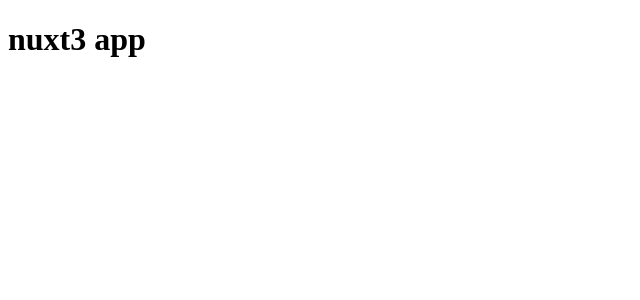
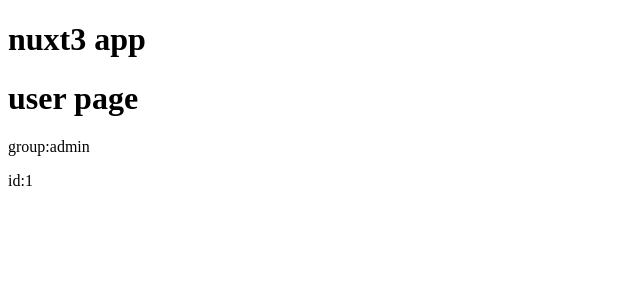
Before and after one commit to Chazz-John/nuxt3-app, a Nuxt app: page /user-admin/1 in a window 1280 px wide. Before the commit this address had no page. Shown: the top 300 px of the page, without its empty margins (0-640 px from the left). Built offline with nearby package versions, Linux system fonts and the light colour scheme.

Commit message:
路由,动态路由,嵌套路由

```diff
--- a/pages/index.vue
+++ b/pages/index.vue
@@ -1,6 +1,15 @@
 <template>
   <div>
     <h3>index page</h3>
+    <!--普通路由-->
     <NuxtLink to="/detail">Detail Page</NuxtLink>
+    <br/>
+    <!--动态路由-->
+    <NuxtLink to="/user-admin/1">user page</NuxtLink>
+    <br/>
+    <!--嵌套路由-->
+    <NuxtLink to="/parent/child">parent page</NuxtLink>
   </div>
 </template>
+<script setup>
+</script>
--- /dev/null
+++ b/pages/parent.vue
@@ -0,0 +1,13 @@
+<template>
+  <div>
+    <h1>parent</h1>
+    <NuxtChild></NuxtChild>
+  </div>
+</template>
+
+<script>
+</script>
+
+<style scoped>
+
+</style>
--- /dev/null
+++ b/pages/parent/child.vue
@@ -0,0 +1,12 @@
+<template>
+  <div>
+    <h1>child page</h1>
+  </div>
+</template>
+
+<script>
+</script>
+
+<style scoped>
+
+</style>
--- /dev/null
+++ b/pages/user-[group]/[id].vue
@@ -0,0 +1,14 @@
+<template>
+<div>
+  <h1>user page</h1>
+  <p>group:{{$route.params.group}}</p>
+  <p>id:{{$route.params.id}}</p>
+</div>
+</template>
+
+<script>
+</script>
+
+<style scoped>
+
+</style>
```
